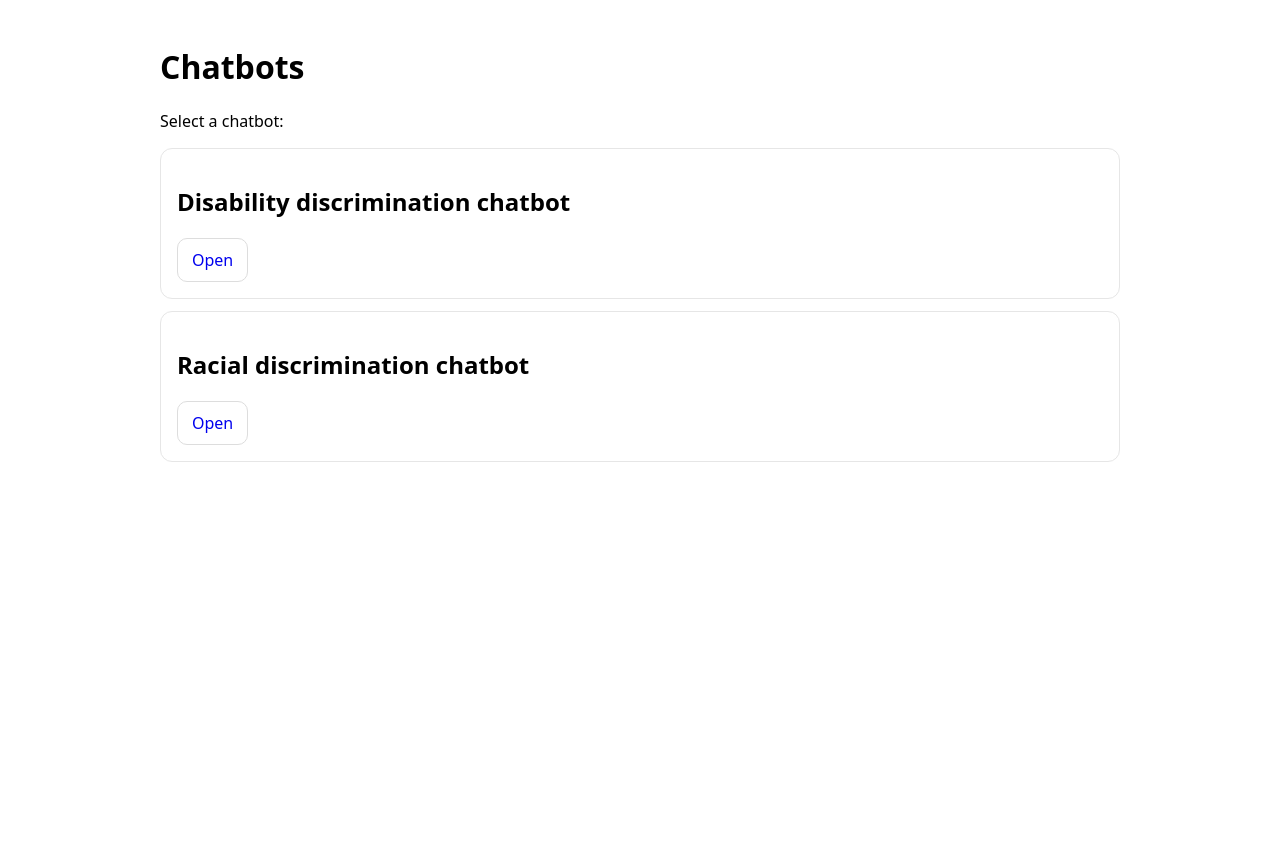
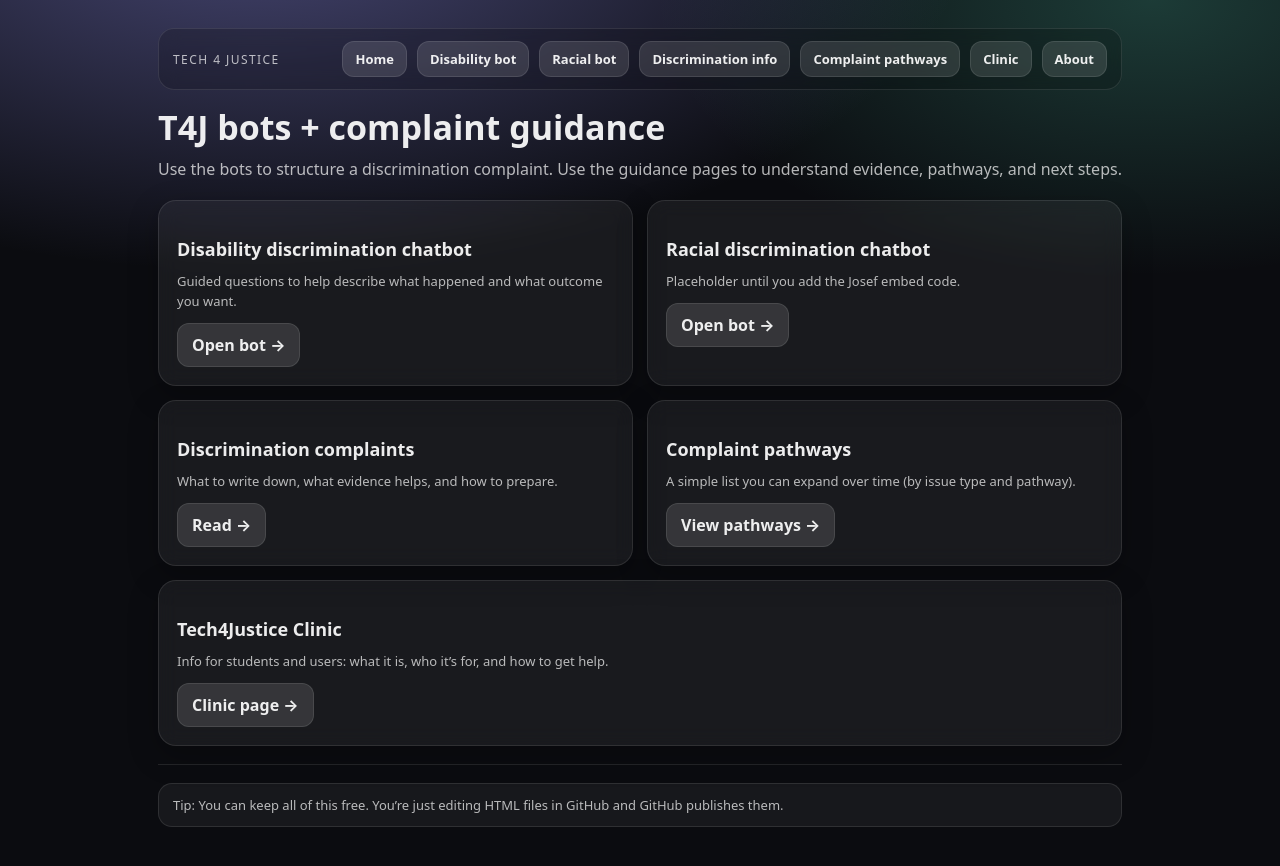
Before and after one commit to DeanNJP/T4Jbots, a plain HTML site: page index.html in a window 1280 px wide. Before the commit the page ends 800 px from the top, so only its background shows below. Drawn offline with Linux system fonts and the light colour scheme.

Commit message:
Update index.html

```diff
--- a/index.html
+++ b/index.html
@@ -3,28 +3,62 @@
 <head>
   <meta charset="utf-8" />
   <meta name="viewport" content="width=device-width, initial-scale=1" />
-  <title>Chatbots</title>
-  <style>
-    body { font-family: system-ui, -apple-system, Segoe UI, Roboto, Arial, sans-serif; margin: 0; }
-    .wrap { max-width: 960px; margin: 0 auto; padding: 24px; }
-    .card { border: 1px solid #e6e6e6; border-radius: 12px; padding: 16px; margin: 12px 0; }
-    a { text-decoration: none; }
-    .btn { display: inline-block; padding: 10px 14px; border-radius: 10px; border: 1px solid #ddd; }
-  </style>
+  <title>T4J Chatbots</title>
+  <link rel="stylesheet" href="./style.css" />
 </head>
 <body>
   <div class="wrap">
-    <h1>Chatbots</h1>
-    <p>Select a chatbot:</p>
-
-    <div class="card">
-      <h2>Disability discrimination chatbot</h2>
-      <a class="btn" href="./disability.html">Open</a>
+    <div class="nav">
+      <div class="left"><div class="badge">Tech 4 Justice</div></div>
+      <div class="left">
+        <a href="./index.html">Home</a>
+        <a href="./disability.html">Disability bot</a>
+        <a href="./racial.html">Racial bot</a>
+        <a href="./discrimination.html">Discrimination info</a>
+        <a href="./pathways.html">Complaint pathways</a>
+        <a href="./clinic.html">Clinic</a>
+        <a href="./about.html">About</a>
+      </div>
     </div>
 
-    <div class="card">
-      <h2>Racial discrimination chatbot</h2>
-      <a class="btn" href="./racial.html">Open</a>
+    <h1>T4J bots + complaint guidance</h1>
+    <p>Use the bots to structure a discrimination complaint. Use the guidance pages to understand evidence, pathways, and next steps.</p>
+
+    <div class="grid">
+      <div class="card">
+        <h2>Disability discrimination chatbot</h2>
+        <p class="small">Guided questions to help describe what happened and what outcome you want.</p>
+        <a class="btn" href="./disability.html">Open bot →</a>
+      </div>
+
+      <div class="card">
+        <h2>Racial discrimination chatbot</h2>
+        <p class="small">Placeholder until you add the Josef embed code.</p>
+        <a class="btn" href="./racial.html">Open bot →</a>
+      </div>
+
+      <div class="card">
+        <h2>Discrimination complaints</h2>
+        <p class="small">What to write down, what evidence helps, and how to prepare.</p>
+        <a class="btn" href="./discrimination.html">Read →</a>
+      </div>
+
+      <div class="card">
+        <h2>Complaint pathways</h2>
+        <p class="small">A simple list you can expand over time (by issue type and pathway).</p>
+        <a class="btn" href="./pathways.html">View pathways →</a>
+      </div>
+
+      <div class="card full">
+        <h2>Tech4Justice Clinic</h2>
+        <p class="small">Info for students and users: what it is, who it’s for, and how to get help.</p>
+        <a class="btn" href="./clinic.html">Clinic page →</a>
+      </div>
+    </div>
+
+    <hr />
+    <div class="notice small">
+      Tip: You can keep all of this free. You’re just editing HTML files in GitHub and GitHub publishes them.
     </div>
   </div>
 </body>
```
